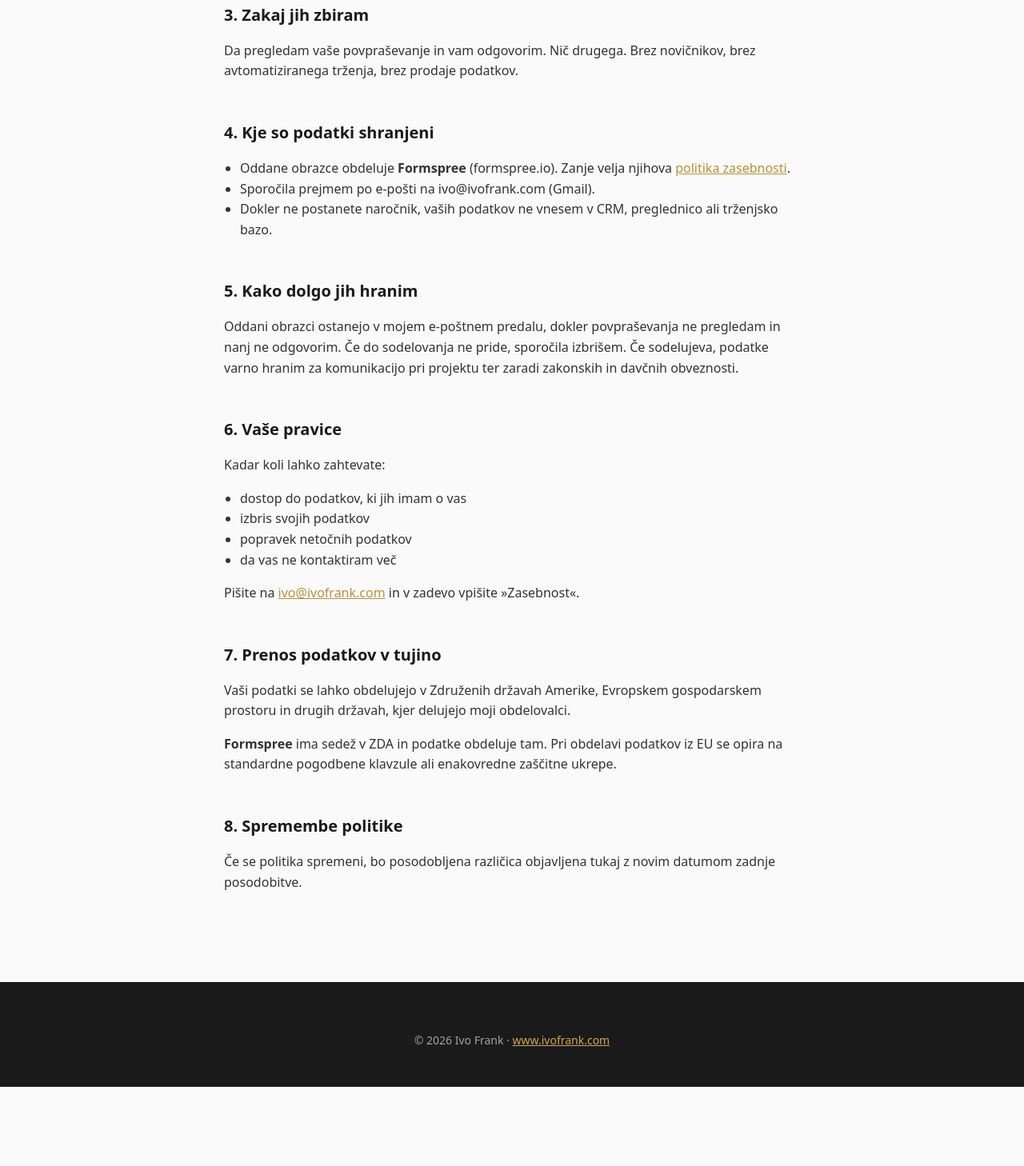
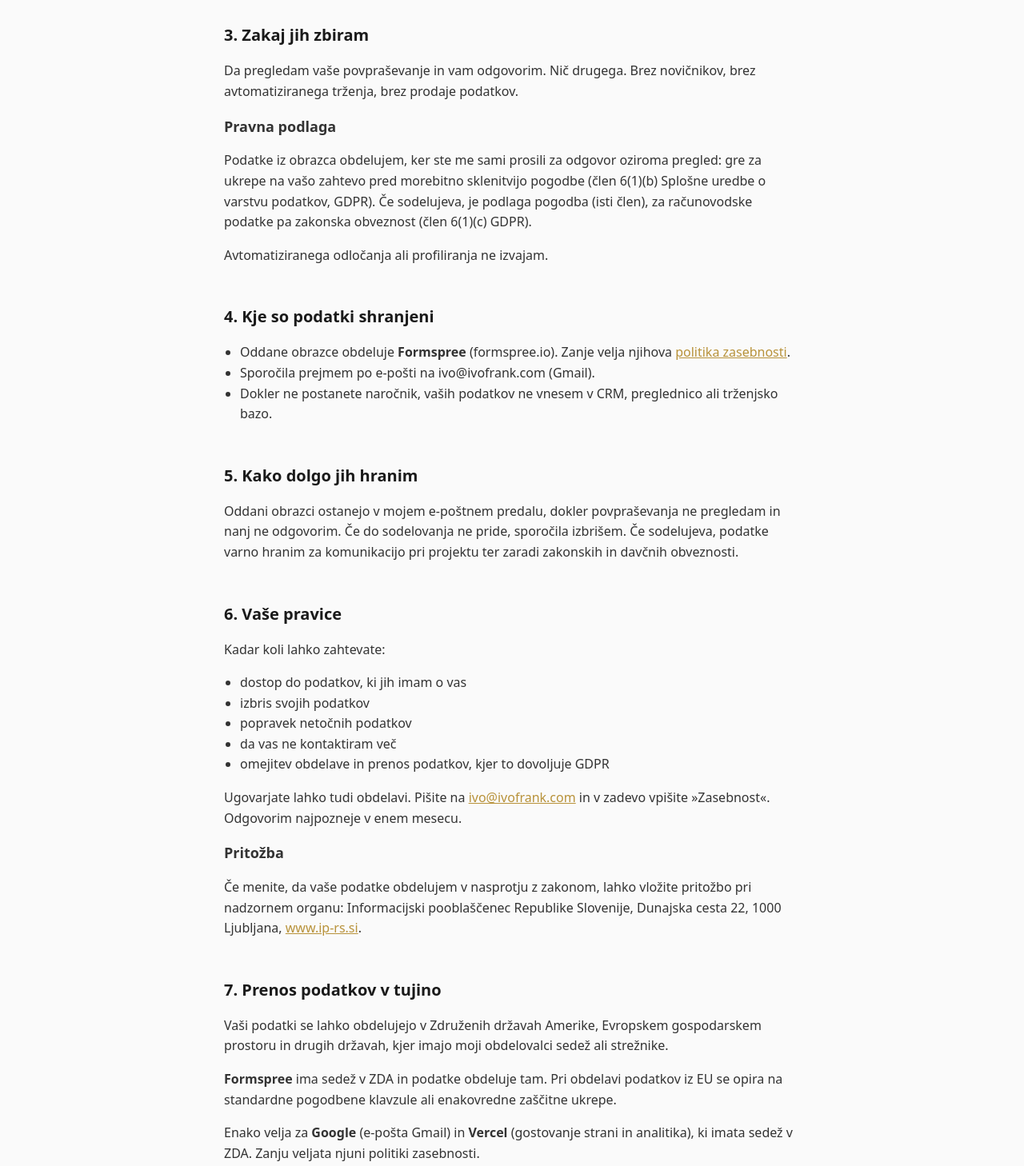
Before and after one commit to ivofrankai-star/copypage, a plain HTML site: page privacy.html in a window 1280 px wide. Shown: the part 834-2292 px from the top of the page at 80% size. Before the commit the page ends 2193 px from the top, so only its background shows below. Drawn offline with Linux system fonts and the light colour scheme; a script that the page names is missing.

Commit message:
Privacy page: controller named without legal-status wording, GDPR legal basis, right to complain to the Informacijski pooblascenec RS, restriction/portability/objection rights, Google and Vercel transfers
Co-Authored-By: Claude Opus 5.5 <noreply@anthropic.com>

Claude-Session: https://claude.ai/code/session_015Cii2pgywAinRuH8Kr3Xwj

```diff
--- a/privacy.html
+++ b/privacy.html
@@ -61,7 +61,7 @@
   <header>
     <div class="container">
       <h1>Politika zasebnosti</h1>
-      <p class="meta">Velja od: avgust 2026 · Zadnja posodobitev: november 2026</p>
+      <p class="meta">Velja od: avgust 2026 · Zadnja posodobitev: 24. 11. 2026</p>
     </div>
   </header>
 
@@ -70,7 +70,7 @@
 
     <section>
       <h2>1. Kdo sem</h2>
-      <p>Ivo Frank, samostojni podjetnik, pisec prodajnih besedil. Kontakt: ivo@ivofrank.com</p>
+      <p>Upravljavec osebnih podatkov sem Ivo Frank, pisec prodajnih besedil. Kontakt: <a href="mailto:ivo@ivofrank.com">ivo@ivofrank.com</a>, +386 69 650 553.</p>
     </section>
 
     <section>
@@ -89,6 +89,9 @@
     <section>
       <h2>3. Zakaj jih zbiram</h2>
       <p>Da pregledam vaše povpraševanje in vam odgovorim. Nič drugega. Brez novičnikov, brez avtomatiziranega trženja, brez prodaje podatkov.</p>
+      <h3>Pravna podlaga</h3>
+      <p>Podatke iz obrazca obdelujem, ker ste me sami prosili za odgovor oziroma pregled: gre za ukrepe na vašo zahtevo pred morebitno sklenitvijo pogodbe (člen 6(1)(b) Splošne uredbe o varstvu podatkov, GDPR). Če sodelujeva, je podlaga pogodba (isti člen), za računovodske podatke pa zakonska obveznost (člen 6(1)(c) GDPR).</p>
+      <p>Avtomatiziranega odločanja ali profiliranja ne izvajam.</p>
     </section>
 
     <section>
@@ -113,14 +116,18 @@
         <li>izbris svojih podatkov</li>
         <li>popravek netočnih podatkov</li>
         <li>da vas ne kontaktiram več</li>
+        <li>omejitev obdelave in prenos podatkov, kjer to dovoljuje GDPR</li>
       </ul>
-      <p>Pišite na <a href="mailto:ivo@ivofrank.com">ivo@ivofrank.com</a> in v zadevo vpišite »Zasebnost«.</p>
+      <p>Ugovarjate lahko tudi obdelavi. Pišite na <a href="mailto:ivo@ivofrank.com">ivo@ivofrank.com</a> in v zadevo vpišite »Zasebnost«. Odgovorim najpozneje v enem mesecu.</p>
+      <h3>Pritožba</h3>
+      <p>Če menite, da vaše podatke obdelujem v nasprotju z zakonom, lahko vložite pritožbo pri nadzornem organu: Informacijski pooblaščenec Republike Slovenije, Dunajska cesta 22, 1000 Ljubljana, <a href="https://www.ip-rs.si" target="_blank" rel="noopener">www.ip-rs.si</a>.</p>
     </section>
 
     <section>
       <h2>7. Prenos podatkov v tujino</h2>
-      <p>Vaši podatki se lahko obdelujejo v Združenih državah Amerike, Evropskem gospodarskem prostoru in drugih državah, kjer delujejo moji obdelovalci.</p>
+      <p>Vaši podatki se lahko obdelujejo v Združenih državah Amerike, Evropskem gospodarskem prostoru in drugih državah, kjer imajo moji obdelovalci sedež ali strežnike.</p>
       <p><strong>Formspree</strong> ima sedež v ZDA in podatke obdeluje tam. Pri obdelavi podatkov iz EU se opira na standardne pogodbene klavzule ali enakovredne zaščitne ukrepe.</p>
+      <p>Enako velja za <strong>Google</strong> (e-pošta Gmail) in <strong>Vercel</strong> (gostovanje strani in analitika), ki imata sedež v ZDA. Zanju veljata njuni politiki zasebnosti.</p>
     </section>
 
     <section>
```
